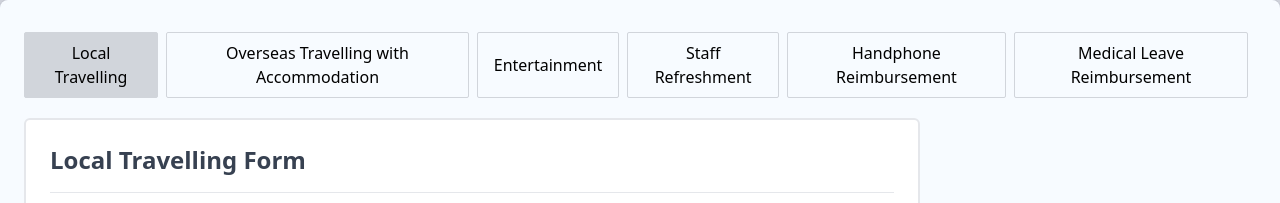
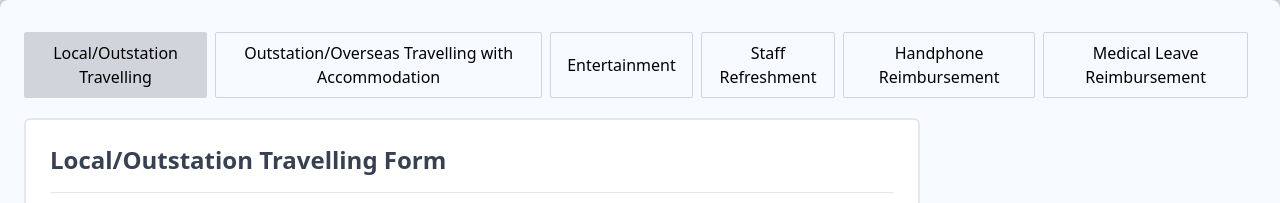
Before and after one commit to jack102670/visitmls2026, a Vue app: page /tab in a window 1280 px wide. Shown: the top 203 px of the page. Built offline with nearby package versions, Linux system fonts and the light colour scheme; sample sign-in values are in the browser's storage; what filepond would draw is missing.

Commit message:
update upload file(tab)

```diff
--- a/src/views/e-claim/user-ui/FormTab.vue
+++ b/src/views/e-claim/user-ui/FormTab.vue
@@ -85,18 +85,11 @@
                     <FilePond
                       ref="pond"
                       name="file"
-                      :server="null"
-                      :allowMultiple="true"
-                      :maxFileSize="'5MB'"
-                      :acceptedFileTypes="[
-                        'image/png',
-                        'image/jpeg',
-                        'application/pdf',
-                        'application/vnd.ms-excel',
-                        'application/vnd.openxmlformats-officedocument.spreadsheetml.sheet',
-                      ]"
-                      @addfile="handleAddFile"
-                      @removefile="handleRemoveFile"
+                      :allow-multiple="field.allowMultiple"
+                      :accepted-file-types="field.acceptedFileTypes"
+                      :max-file-size="field.maxFileSize"
+                      @addfile="handleAddFile(field)"
+                      @removefile="handleRemoveFile(field)"
                     />
                   </div>
                 </template>
@@ -118,14 +111,15 @@
                 <div class="mt-4">
                   <div class="grid grid-cols-1 sm:grid-cols-2">
                     <label class="block text-gray-700 text-xl font-bold mb-2">
-                      Total  :
+                      Total :
                     </label>
                     <div class="block text-gray-700 text-xl font-bold mb-2">
                       RM {{ calculateTotal(tab) }}
                     </div>
                   </div>
                 </div>
-              </div> <div class="mt-4 mr-6 flex flex-row-reverse">
+              </div>
+              <div class="mt-4 mr-6 flex flex-row-reverse">
                 <div class="flex items-center justify-between">
                   <button
                     type="submit"
@@ -140,21 +134,21 @@
         </div>
       </div>
     </div>
-
-
   </div>
 </template>
 
 <script>
-import vueFilePond from 'vue-filepond';
-import 'filepond/dist/filepond.min.css';
-import 'filepond-plugin-image-preview/dist/filepond-plugin-image-preview.css';
-import FilePondPluginImagePreview from 'filepond-plugin-image-preview';
-import FilePondPluginFileValidateType from 'filepond-plugin-file-validate-type';
+import vueFilePond from "vue-filepond";
+import "filepond/dist/filepond.min.css";
+import "filepond-plugin-image-preview/dist/filepond-plugin-image-preview.css";
+import FilePondPluginImagePreview from "filepond-plugin-image-preview";
+import FilePondPluginFileValidateType from "filepond-plugin-file-validate-type";
 
 // Create component
-const FilePond = vueFilePond(FilePondPluginFileValidateType, FilePondPluginImagePreview);
-
+const FilePond = vueFilePond(
+  FilePondPluginFileValidateType,
+  FilePondPluginImagePreview
+);
 
 export default {
   components: {
@@ -168,7 +162,7 @@ export default {
       uploadedFiles: [],
       tabs: [
         {
-          title: "Local Travelling",
+          title: "Local/Outstation Travelling",
           gridLayout: "grid-cols-3",
           fields: [
             {
@@ -225,12 +219,23 @@ export default {
               label: "Upload File(s). (png, jpeg, pdf or xlsx)",
               type: "file",
               value: "",
+              required: true,
+              allowMultiple: true,
+              server: null,
+              maxFileSize: "5MB",
+              acceptedFileTypes: [
+                "image/png",
+                "image/jpeg",
+                "application/pdf",
+                "application/vnd.ms-excel",
+                "application/vnd.openxmlformats-officedocument.spreadsheetml.sheet",
+              ],
               gridClass: "sm:col-span-1",
             },
           ],
         },
         {
-          title: "Overseas Travelling with Accommodation",
+          title: "Outstation/Overseas Travelling with Accommodation",
           gridLayout: "grid-cols-3", //
           fields: [
             {
@@ -306,6 +311,24 @@ export default {
               type: "number",
               value: "",
               gridClass: "sm:col-span-2",
+            },
+            {
+              id: "UploadOT",
+              label: "Upload File(s). (png, jpeg, pdf or xlsx)",
+              type: "file",
+              value: "",
+              required: true,
+              allowMultiple: true,
+              server: null,
+              maxFileSize: "5MB",
+              acceptedFileTypes: [
+                "image/png",
+                "image/jpeg",
+                "application/pdf",
+                "application/vnd.ms-excel",
+                "application/vnd.openxmlformats-officedocument.spreadsheetml.sheet",
+              ],
+              gridClass: "sm:col-span-1",
             },
           ],
         },
@@ -397,6 +420,17 @@ export default {
               label: "Upload File(s). (png, jpeg, pdf or xlsx)",
               type: "file",
               value: "",
+              required: true,
+              allowMultiple: true,
+              server: null,
+              maxFileSize: "5MB",
+              acceptedFileTypes: [
+                "image/png",
+                "image/jpeg",
+                "application/pdf",
+                "application/vnd.ms-excel",
+                "application/vnd.openxmlformats-officedocument.spreadsheetml.sheet",
+              ],
               gridClass: "sm:col-span-1",
             },
           ],
@@ -486,6 +520,17 @@ export default {
               label: "Upload File(s). (png, jpeg, pdf or xlsx)",
               type: "file",
               value: "",
+              required: true,
+              allowMultiple: true,
+              server: null,
+              maxFileSize: "5MB",
+              acceptedFileTypes: [
+                "image/png",
+                "image/jpeg",
+                "application/pdf",
+                "application/vnd.ms-excel",
+                "application/vnd.openxmlformats-officedocument.spreadsheetml.sheet",
+              ],
               gridClass: "sm:col-span-1",
             },
           ],
@@ -600,6 +645,17 @@ export default {
               label: "Upload File(s). (png, jpeg, pdf or xlsx)",
               type: "file",
               value: "",
+              required: true,
+              allowMultiple: true,
+              server: null,
+              maxFileSize: "5MB",
+              acceptedFileTypes: [
+                "image/png",
+                "image/jpeg",
+                "application/pdf",
+                "application/vnd.ms-excel",
+                "application/vnd.openxmlformats-officedocument.spreadsheetml.sheet",
+              ],
               gridClass: "sm:col-span-1",
             },
           ],
@@ -693,6 +749,17 @@ export default {
               label: "Upload File(s). (png, jpeg, pdf or xlsx)",
               type: "file",
               value: "",
+              required: true,
+              allowMultiple: true,
+              server: null,
+              maxFileSize: "5MB",
+              acceptedFileTypes: [
+                "image/png",
+                "image/jpeg",
+                "application/pdf",
+                "application/vnd.ms-excel",
+                "application/vnd.openxmlformats-officedocument.spreadsheetml.sheet",
+              ],
               gridClass: "sm:col-span-1",
             },
           ],
@@ -702,29 +769,27 @@ export default {
   },
 
   methods: {
-    handleAddFile(file) {
+    handleAddFile(field) {
+      return (file) => {
         // Push the selected file to the uploadedFiles array
-      this.uploadedFiles.push(file.file);
+        field.value.push(file.file);
 
         // Log the selected files
-      console.log("Selected Files:", this.uploadedFiles);
-
-      // Update the field value to the uploadedFiles array
-      this.$set(this.field, 'value', this.uploadedFiles);
+        console.log("Selected Files:", field.value);
+      };
     },
 
-    handleRemoveFile(file) {
+    handleRemoveFile(field) {
+      return (file) => {
         // Remove the file from the uploadedFiles array
-      const index = this.uploadedFiles.findIndex(f => f === file.file);
+        const index = field.value.findIndex((f) => f === file.file);
         if (index !== -1) {
-        this.uploadedFiles.splice(index, 1);
+          field.value.splice(index, 1);
         }
 
         // Log the selected files
-      console.log("Selected Files:", this.uploadedFiles);
-
-      // Update the field value to the uploadedFiles array
-      this.$set(this.field, 'value', this.uploadedFiles);
+        console.log("Selected Files:", field.value);
+      };
     },
 
     calculateTotal(tab) {
```
Lines whose indentation alone changed are shown as unchanged.
